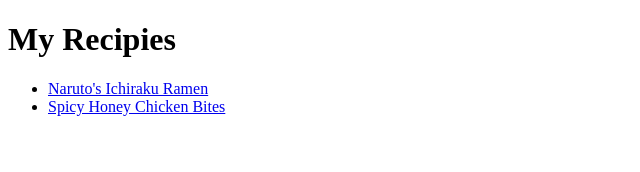
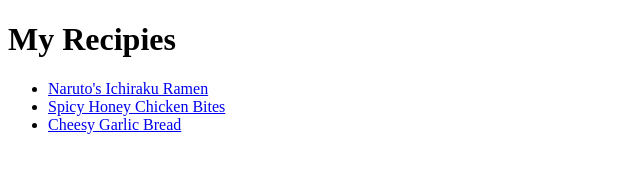
Before and after one commit to SaurabhAst/TOP, a plain HTML site: page odin-recipes/index.html in a window 1280 px wide. Shown: the whole page, without its empty margins (0-640 px from the left). Drawn offline with Linux system fonts and the light colour scheme.

Commit message:
added the updated index.html file

```diff
--- a/odin-recipes/index.html
+++ b/odin-recipes/index.html
@@ -14,6 +14,9 @@
     <li>
       <a href="./recipes/Spicy_Honey_Chicken_Bites/Chicken_Bites.html">Spicy Honey Chicken Bites</a>
     </li>
+    <li>
+      <a href="./recipes/Cheesy_Garlic_Bread/Cheesy_Garlic_Bread.html">Cheesy Garlic Bread</a>
+    </li>
   </ul>
 
 </body>
```
